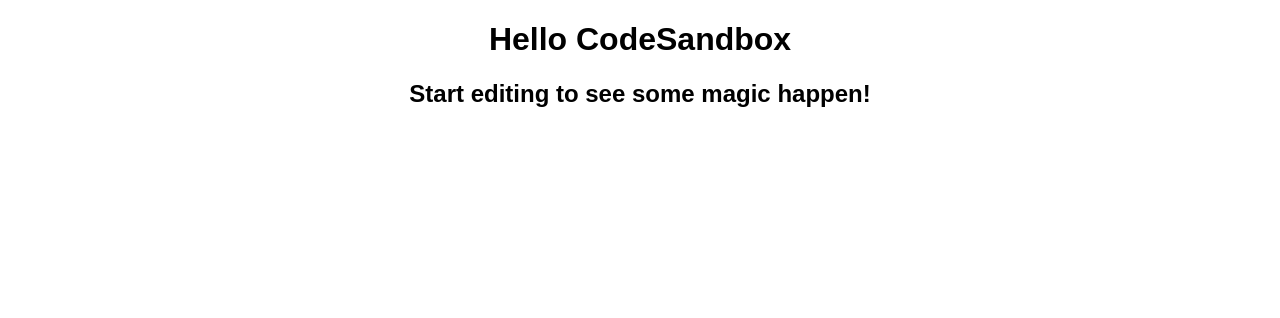
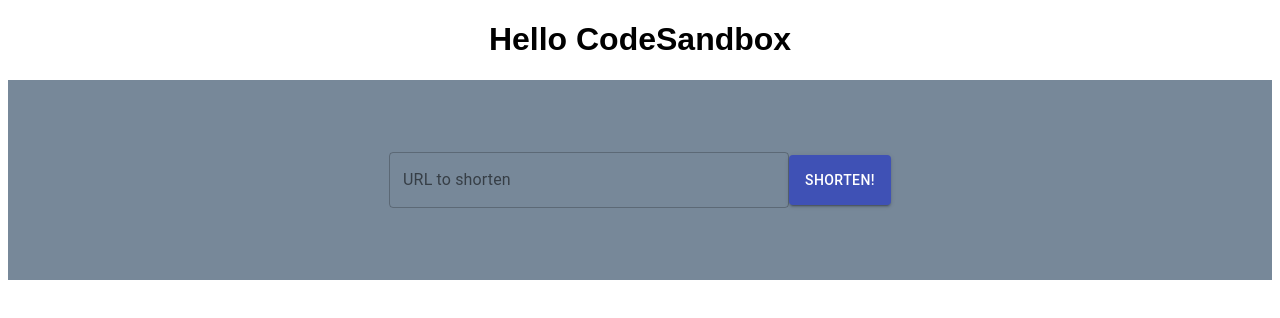
Before and after one commit to TrevPennington/hw-react-frontend, a React (Create React App) app: page / in a window 1280 px wide. Shown: the top 318 px of the page. Built offline with nearby package versions, Linux system fonts and the light colour scheme; no server answers.

Commit message:
Create link form

```diff
--- /dev/null
+++ b/components/LinkForm.js
@@ -0,0 +1,89 @@
+import React, { useState } from "react";
+import { useMutation, gql } from "@apollo/client";
+import { Button, TextField } from "@material-ui/core";
+import styled from "styled-components";
+
+const ADD_LINK = gql`
+  mutation($url: String!, $slug: String!) {
+    createLink(url: $url, slug: $slug) {
+      id
+      url
+      slug
+    }
+  }
+`;
+
+const LinkForm = () => {
+  const [urlValue, setUrlValue] = useState("");
+  const [createLink] = useMutation(ADD_LINK, {
+    update(cache, { data: { createLink } }) {
+      cache.modify({
+        fields: {
+          allLink(existingLinks = [], { readField }) {
+            const newLink = cache.writeFragment({
+              data: createLink,
+              fragment: gql`
+                fragment NewLink on Link {
+                  url
+                  slug
+                }
+              `
+            });
+            return [...existingLinks, newLink];
+          }
+        }
+      });
+    }
+  });
+
+  return (
+    <>
+      <FormWrapper
+        onSubmit={(e) => {
+          e.preventDefault();
+          createLink({
+            variables: {
+              url: urlValue,
+              slug: "slug"
+            }
+          });
+          setUrlValue("");
+        }}
+      >
+        <UrlInputField
+          type="text"
+          onChange={(e) => setUrlValue(e.target.value)}
+          value={urlValue}
+          id="outlined-basic"
+          label="URL to shorten"
+          variant="outlined"
+        ></UrlInputField>
+        <SubmitButton type="submit" variant="contained" color="primary">
+          Shorten!
+        </SubmitButton>
+      </FormWrapper>
+    </>
+  );
+};
+
+export default LinkForm;
+
+const FormWrapper = styled.form`
+  width: 100%;
+  height: 200px;
+  display: flex;
+  flex-direction: row;
+  flex-wrap: wrap;
+  justify-content: center;
+  align-items: center;
+  background-color: lightslategray;
+`;
+
+const UrlInputField = styled(TextField)`
+  width: 400px;
+`;
+
+const SubmitButton = styled(Button)`
+  height: 50px;
+  margin: 10px;
+`;
--- a/package.json
+++ b/package.json
@@ -9,10 +9,12 @@
   "main": "src/index.js",
   "dependencies": {
     "@apollo/client": "3.2.9",
+    "@material-ui/core": "4.11.1",
     "graphql": "15.4.0",
     "react": "17.0.0",
     "react-dom": "17.0.0",
-    "react-scripts": "3.4.3"
+    "react-scripts": "3.4.3",
+    "styled-components": "5.2.1"
   },
   "devDependencies": {
     "typescript": "3.8.3"
--- a/src/App.js
+++ b/src/App.js
@@ -1,10 +1,11 @@
 import React from "react";
+import LinkForm from "../components/LinkForm";
 
 export default function App() {
   return (
     <div className="App">
       <h1>Hello CodeSandbox</h1>
-      <h2>Start editing to see some magic happen!</h2>
+      <LinkForm />
     </div>
   );
 }
```
Also changed, not shown: components/LinkList.js (added).
